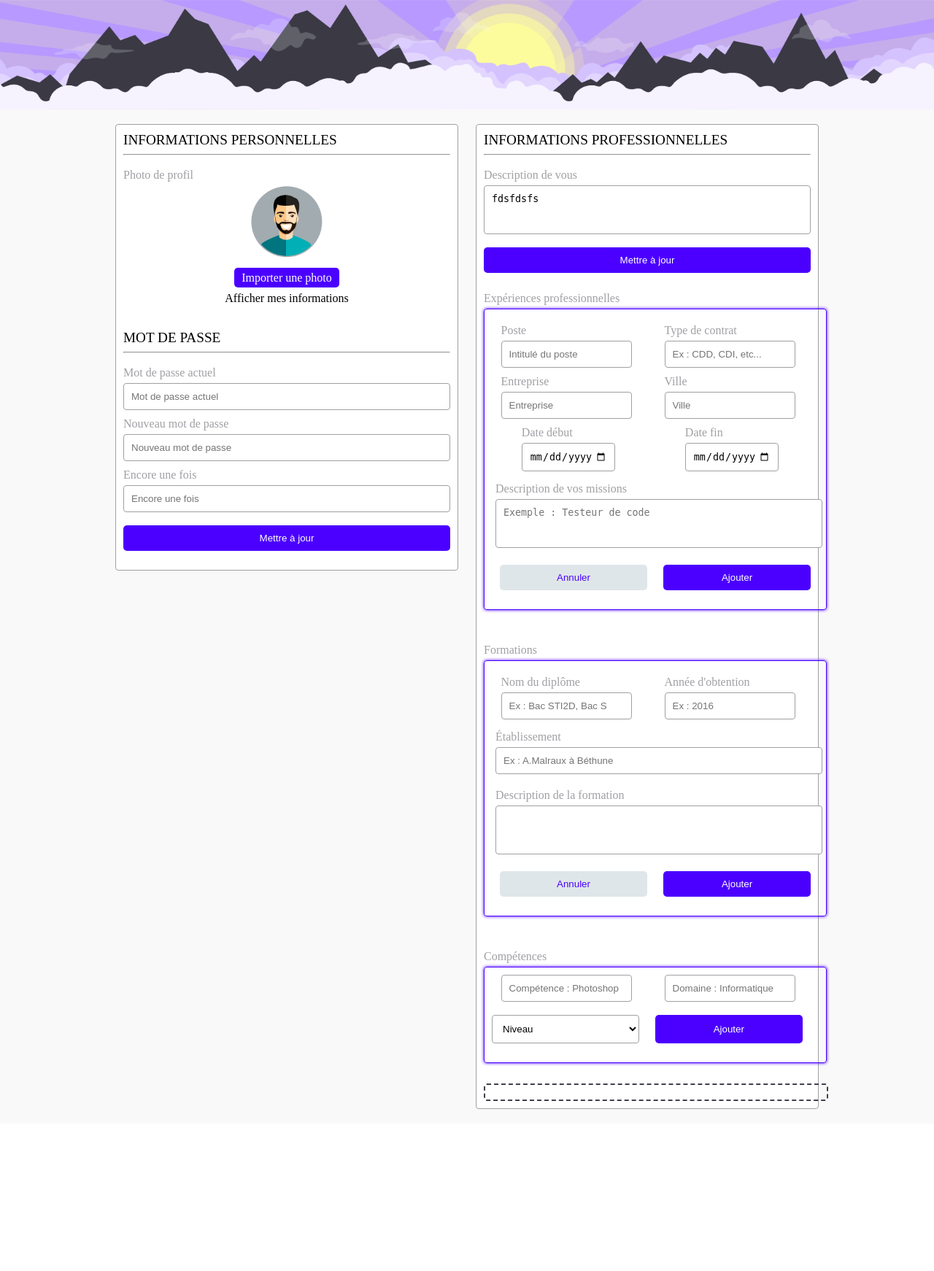
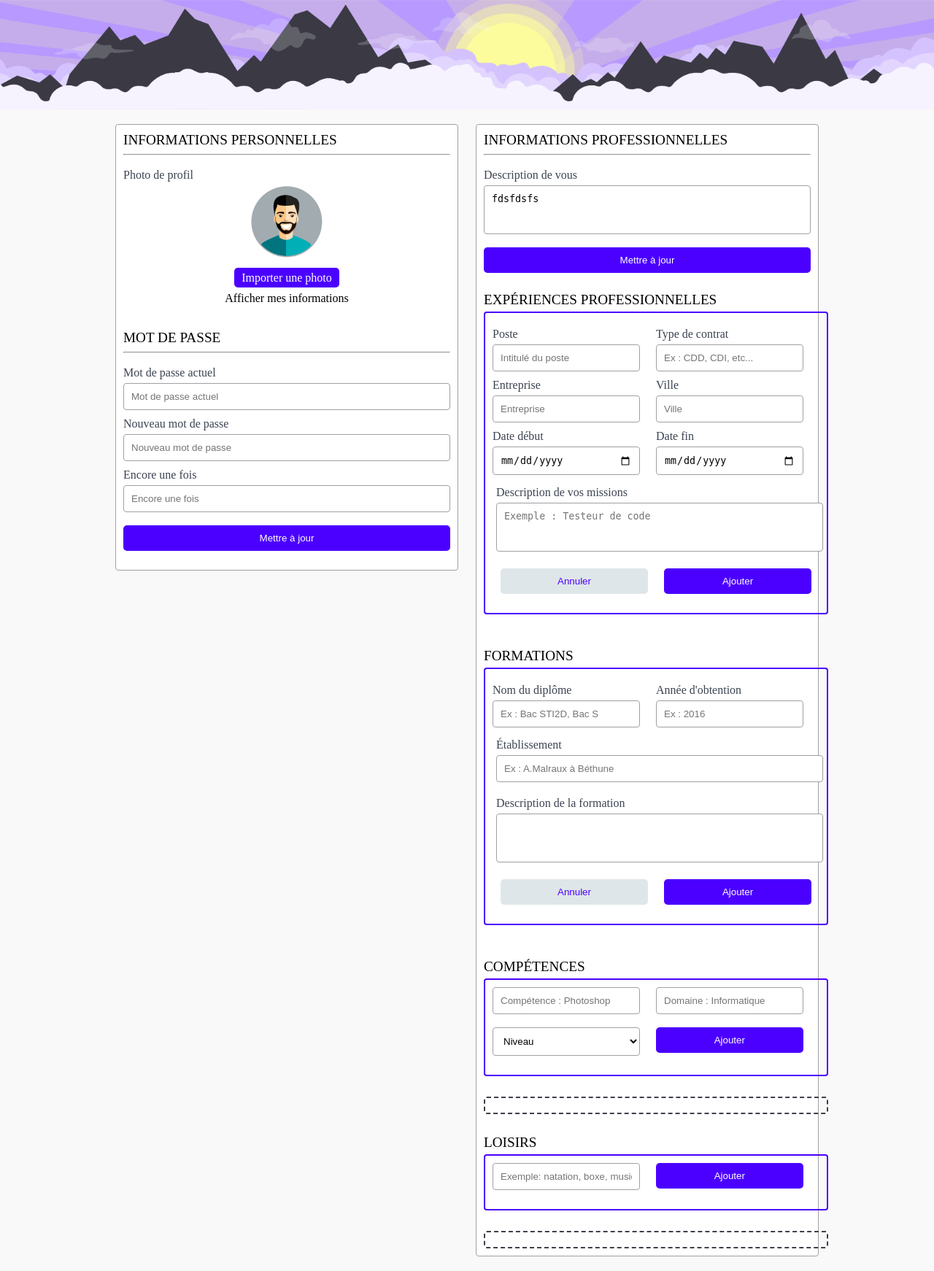
Before and after one commit to JenkoXPlay/ProjetTUT, a PHP site: page /editprofile in a window 1280 px wide. Shown: the part 92-1834 px from the top of the page at 73% size. Before the commit the page ends 1612 px from the top, so only its background shows below. Run offline with PHP 8.4, Linux system fonts and the light colour scheme; a user stored in the database is signed in; data comes from the database, SQL or seed files in the repository; tables that the repository leaves empty hold one stand-in row (values such as "Sample post"); some libraries are stand-ins or nearby versions.

Commit message:
Page édition profil terminée

```diff
--- a/css/style.css
+++ b/css/style.css
@@ -149,7 +149,7 @@ body {
 .content .informationProfil .subtitle {
     font-size: 1em;
     font-weight: 500;
-    color: #A0A0A5;
+    color: #3B4351;
 }
 .content .informationProfil .contentAvatar {
     width: 100%;
@@ -162,13 +162,17 @@ body {
     height: 100px;
 }
 .content .informationProfil .panelExpPro, .panelFormation {
-    width: 100%;
+    /* width: 100%;
     border: 1px solid #4B00FF;
     box-shadow: 0 0 4px #4b00ff;
     border-radius: 4px;
+    padding: 10px; */
+    width: 100%;
+    border: 2px solid #4B00FF;
+    border-radius: 4px;
     padding: 10px;
 }
-.competences {
+.competences, .loisirs {
     width: 100%;
     border-radius: 4px;
     border: 2px dashed #403F4A;
@@ -178,7 +182,7 @@ body {
     flex-wrap: wrap;
     justify-content: center;
 }
-.competences span {
+.competences span, .loisirs span {
     background: #4b00ff;
     color: #fff;
     font-weight: 400;
@@ -198,10 +202,10 @@ body {
     justify-content: space-around;
 }
 .content .informationProfil .panelExpPro .inputFlex .itemFlex {
-
+    width: 50%;
 }
 .content .informationProfil .panelFormation .inputFlex .itemFlex {
-
+    width: 50%;
 }
 .content .informationProfil .panelExpPro .textareaFlex {
     padding: 5px;
@@ -268,16 +272,24 @@ body {
     display: flex;
     justify-content: center;
 }
-.searchbar .job {
+.searchbar .loupe {
     border: none;
     background: #fff;
     color: #000;
     border-radius: 50px 0 0 50px;
     padding: 15px;
-    width: 15%;
     border-top: 1px solid #000;
     border-bottom: 1px solid #000;
     border-left: 1px solid #000;
+}
+.searchbar .job {
+    border: none;
+    background: #fff;
+    color: #000;
+    padding: 15px;
+    width: 20%;
+    border-top: 1px solid #000;
+    border-bottom: 1px solid #000;
 }
 .searchbar .domaine, .type_contrat, .localisation {
     border: 0;
@@ -296,7 +308,7 @@ body {
     font-weight: 500;
     border-radius: 0 50px 50px 0;
     padding: 15px;
-    width: 15%;
+    width: 10%;
 }
 .searchbar .sendSearch:hover {
     cursor: pointer;
--- a/editprofil.php
+++ b/editprofil.php
@@ -111,7 +111,7 @@
                     <br />
                 </form>
 
-                <div class="subtitle labelForm">Expériences professionnelles</div>
+                <div class="title labelForm">Expériences professionnelles</div>
                 <div class="panelExpPro">
                     <?php
                         include('./function/experiences.php');
@@ -181,7 +181,7 @@
 
                 <br />
 
-                <div class="subtitle labelForm">Formations</div>
+                <div class="title labelForm">Formations</div>
                 <div class="panelFormation">
                     <?php
                         include('./function/diplomes.php');
@@ -233,7 +233,7 @@
 
                 <br />
 
-                <div class="subtitle labelForm">Compétences</div>
+                <div class="title labelForm">Compétences</div>
                     <div class="panelFormation">
                         <?php
                             include('./function/competences.php');
@@ -250,14 +250,18 @@
                             </div>
                             <br />
                             <div class="inputFlex">
-                                <select class="itemFlex inputSelect width_45" name="niveau">
+                                <div class="itemFlex">
+                                    <select class="inputSelect width_90" name="niveau">
                                         <option selected>Niveau</option>
                                         <option value="Débutant">Débutant</option>
                                         <option value="Intermédiaire">Intermédiaire</option>
                                         <option value="Avancé">Avancé</option>
                                         <option value="Expert">Expert</option>
                                     </select>
-                                <input type="submit" name="submitCompetence" class="itemFlex btnPurple width_45" value="Ajouter" />
+                                </div>
+                                <div class="itemFlex">
+                                    <input type="submit" name="submitCompetence" class="btnPurple width_90" value="Ajouter" />
+                                </div>
                             </div>
                         </form>
                     </div>
@@ -288,6 +292,54 @@
                             }
                         ?>
                     </div>
+
+                    <br />
+
+                    <div class="title labelForm">Loisirs</div>
+                        <div class="panelFormation">
+                            <?php
+                                include('./function/loisirs.php');
+                                include('./script_php/loisirs.php');
+                            ?>
+                            <form action="" method="post">
+                                <div class="inputFlex">
+                                    <div class="itemFlex">
+                                        <input type="text" name="loisir" class="inputText width_90" placeholder="Exemple: natation, boxe, musique" />
+                                    </div>
+                                    <div class="itemFlex">
+                                        <input type="submit" name="submitLoisir" class="btnPurple width_90" value="Ajouter" />
+                                    </div>
+                                </div>
+                            </form>
+                        </div>
+                        <br />
+                        <?php
+                            if (isset($_POST['deleteLoisir'])) {
+                                $idLoisir = security($_POST['idLoisir']);
+                                if ($idLoisir) {
+                                    $req  = deleteLoisirId($bdd, $idLoisir);
+                                    echo "<div class='alertSuccess'>Loisir supprimée !</div><br />";
+                                } else echo "<div class='alertError'>Une erreur est survenue !</div><br />";
+                            }
+                        ?>
+                        <div class="loisirs">
+                            <?php
+                                $req_info_loisir = $bdd->prepare("SELECT * FROM loisirs WHERE loisirDe='{$dataUser['id']}'");
+                                $req_info_loisir->execute();
+                                while ($dataLoisir = $req_info_loisir->fetch()) {
+                                    ?>
+                                        <form method="post" action="">
+                                            <input type="text" name="idLoisir" value="<?php echo $dataLoisir['id']; ?>" style="display:none;" />
+                                            <span>
+                                                <?php echo $dataLoisir['nomLoisir']; ?>
+                                                <input type="submit" name="deleteLoisir" class="btnCross" value="X" />
+                                            </span>
+                                        </form>
+                                    <?php
+                                }
+                            ?>
+                        </div>
+                    </div>
                 </div>
             </div>
 
--- a/function/loisirs.php
+++ b/function/loisirs.php
@@ -1,12 +1,11 @@
 <?php
     // Ajout loisirs
-    function addLoisirs($bdd, $loisirDe, $nomLoisir, $description){
-        $req= $bdd->prepare("INSERT INTO loisirs (id, loisirDe, nomLoisir, description) VALUES (?,?,?,?)");
+    function addLoisirs($bdd, $loisirDe, $nomLoisir){
+        $req= $bdd->prepare("INSERT INTO loisirs (id, loisirDe, nomLoisir) VALUES (?,?,?)");
         $req->execute([
             '',
             $loisirDe,
-            $nomLoisir,
-            $description
+            $nomLoisir
          ]);
     }
     function deleteLoisirAll($bdd){
--- a/index.php
+++ b/index.php
@@ -6,6 +6,7 @@
 
         <div class="searchbar">
             <form action="" method="post" autocomplete="off">
+                <span class="loupe"><i class="icon icon-search"></i></span>
                 <input type="text" name="job" class="job" placeholder="Job que vous cherchez" />
                 <select name="domaine" class="domaine">
                     <option value="domaine" selected>Domaine</option>
--- /dev/null
+++ b/script_php/loisirs.php
@@ -0,0 +1,9 @@
+<?php
+    if (isset($_POST['submitLoisir'])) {
+        $loisir = security($_POST['loisir']);
+        if ($loisir) {
+            $req = addLoisirs($bdd, $dataUser['id'], $loisir);
+            echo "<div class='alertSuccess'>Loisir ajouté avec succès !</div><br />";
+        } else echo "<div class='alertError'>Veuillez mettre un loisir !</div><br />";
+    }
+?>
```
Lines whose indentation alone changed are shown as unchanged.
